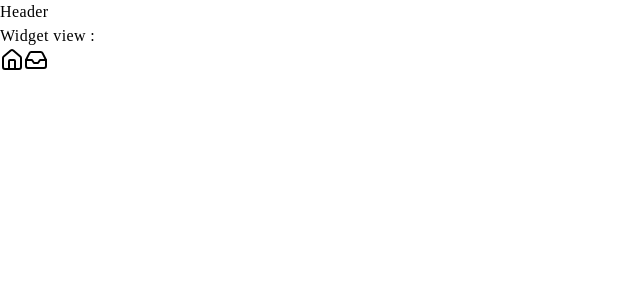
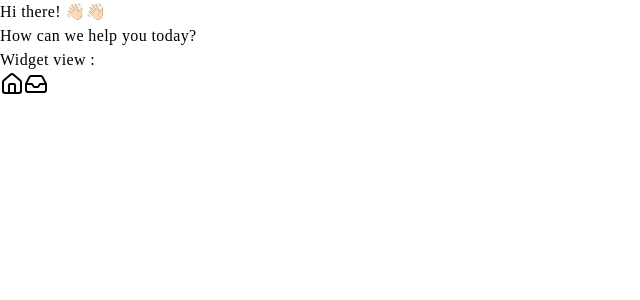
Before and after one commit to dpak1999/blissdesk, a Next.js app in the folder apps/widget/: page / in a window 1280 px wide. Shown: the top 300 px of the page, without its empty margins (0-640 px from the left). Built offline with nearby package versions, Linux system fonts and the light colour scheme; no server answers.

Commit message:
Fix : Widget header content

```diff
--- a/apps/widget/modules/widget/ui/views/widget-view.tsx
+++ b/apps/widget/modules/widget/ui/views/widget-view.tsx
@@ -10,7 +10,12 @@ interface WidgetViewProps {
 export const WidgetView = ({ organizationId }: WidgetViewProps) => {
   return (
     <main className="flex h-full w-full flex-col overflow-hidden rounded-xl border bg-muted min-h-screen min-w-screen">
-      <WidgetHeader>Header</WidgetHeader>
+      <WidgetHeader>
+        <div className="flex flex-col justify-between gap-y-2 px-2 py-6 font-semibold">
+          <p className="text-3xl">Hi there! 👋🏻👋🏻</p>
+          <p className="text-lg">How can we help you today?</p>
+        </div>
+      </WidgetHeader>
       <div className="flex flex-1">Widget view : {organizationId}</div>
       <WidgetFooter />
     </main>
```
